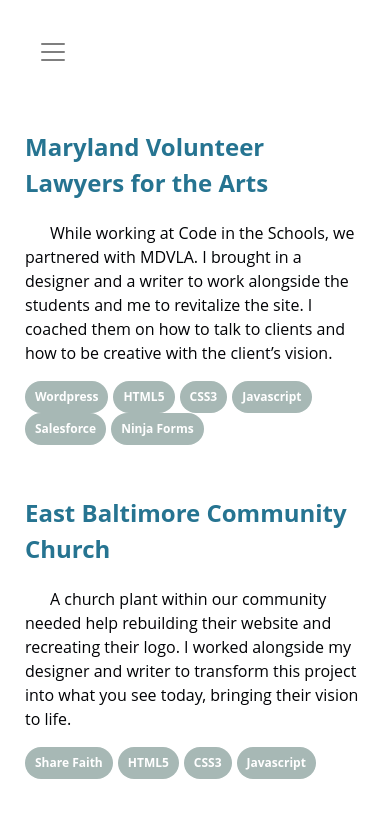
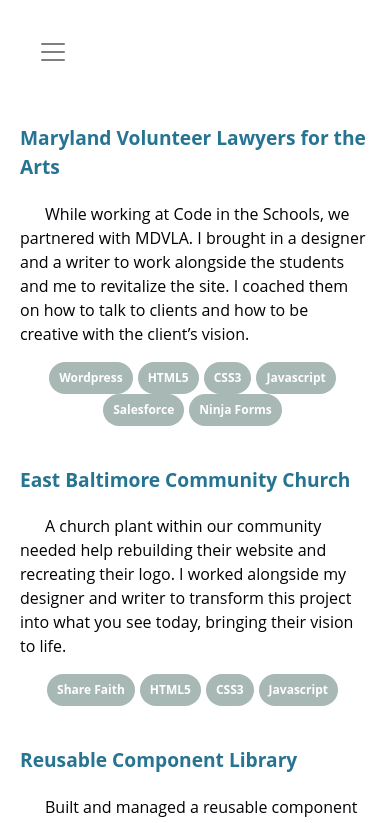
Before and after one commit to JLLproduction/Online_Portfolio_3.0, an Angular app: page /projects in a window 390 px wide. Shown: the top 823 px of the page. Built offline with nearby package versions, Linux system fonts and the light colour scheme.

Commit message:
adding touches to projects page layout

```diff
--- a/src/app/modules/projects/projects.component.html
+++ b/src/app/modules/projects/projects.component.html
@@ -4,8 +4,10 @@
       {{ data.title }}
     </a>
     <p>{{ data.description }}</p>
+    <div class="text-center">
     <ng-container *ngFor="let badge of data.tags">
-        <span class="badge badge-pill">{{ badge }}</span>
+      <span class="badge badge-pill">{{ badge }}</span>
     </ng-container>
   </div>
+  </div>
 </div>
--- a/src/app/modules/projects/projects.component.scss
+++ b/src/app/modules/projects/projects.component.scss
@@ -4,7 +4,7 @@
     border: 0 !important;
     text-align: left !important;
     color: #267491;
-    font-size: 1.5rem;
+    font-size: 1.2rem;
     font-weight: bold;
 }
 
@@ -21,11 +21,11 @@
 }
 
 .col-12 {
-    padding: 25px 125px;
+    padding: 20px 125px;
 }
 
 @media only screen and (max-width: 992px) {
     .col-12 {
-        padding: 25px;
+        padding: 20px;
     }
 }
```
